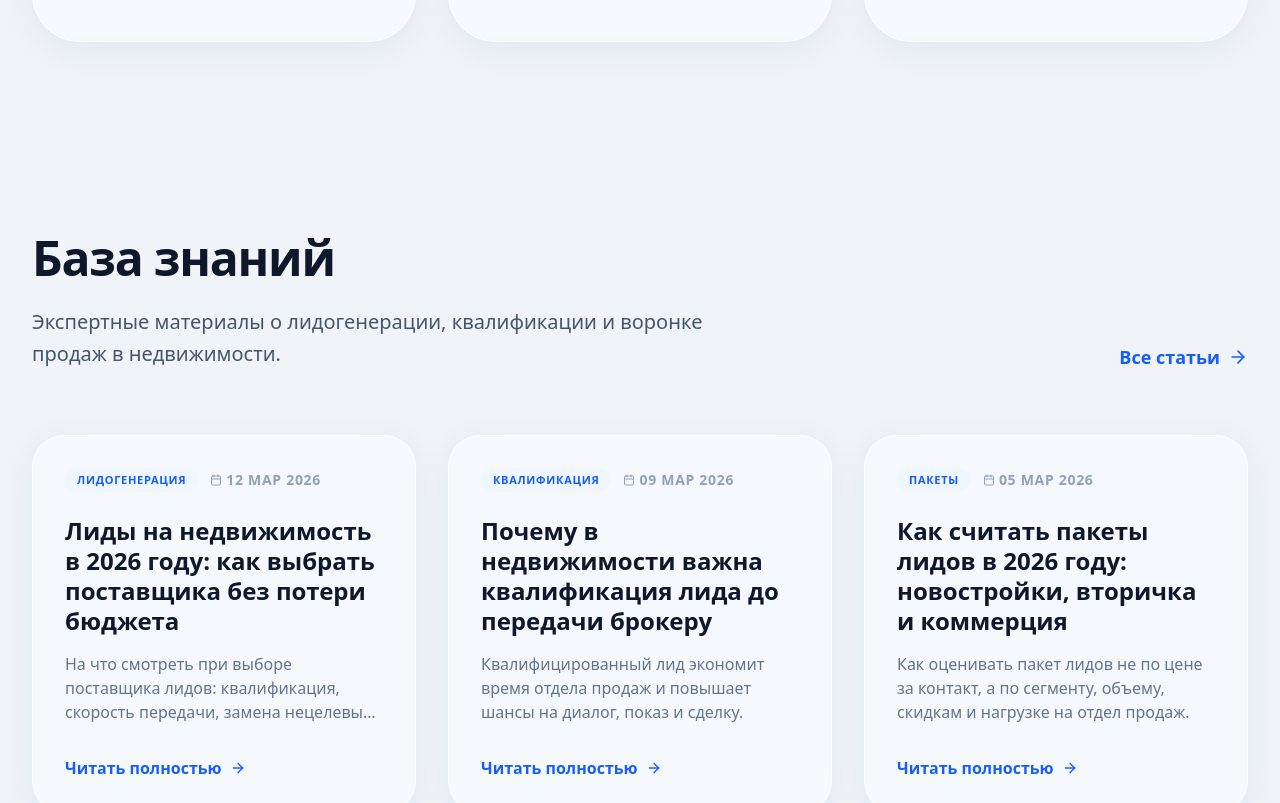
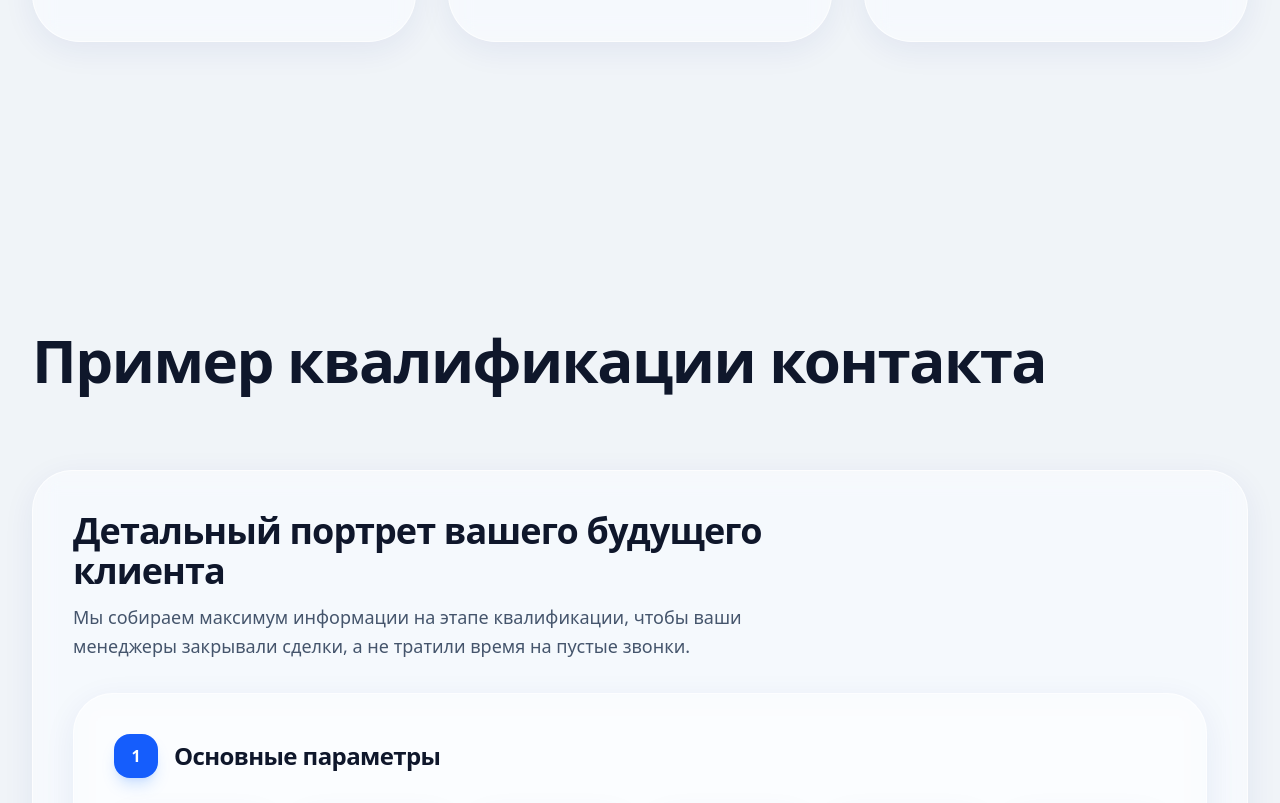
Before and after one commit to Maksimka7878/dmlead, a React (Vite) app: page / in a window 1280 px wide. Shown: the part 5897-6700 px from the top of the page. Built offline with nearby package versions, Linux system fonts and the light colour scheme.

Commit message:
Remove blog preview section from homepage per user request

```diff
--- a/pages/HomePage.tsx
+++ b/pages/HomePage.tsx
@@ -1,7 +1,6 @@
 import React from 'react';
-import { PhoneCall, Check, MessageCircleQuestionMark, Send, UserX, ClipboardCheck, Zap, BookOpen, Calendar, ArrowRight } from 'lucide-react';
+import { PhoneCall, Check, MessageCircleQuestionMark, Send, UserX, ClipboardCheck, Zap, ArrowRight } from 'lucide-react';
 import { Link } from 'react-router-dom';
-import { ARTICLES } from '../data/articles';
 import { PRICING_DATA, GUARANTEES, PROCESS_STEPS } from '../constants';
 import SEO from '../components/SEO';
 import Calculator from '../components/Calculator';
@@ -280,55 +279,6 @@ const HomePage = () => {
                     </div>
                 </div>
             </section>
-
-            {/* Blog Preview Section */}
-            <section className="py-24 relative overflow-hidden">
-                <div className="max-w-7xl mx-auto px-4 sm:px-6 lg:px-8">
-                    <div className="flex flex-col md:flex-row md:items-end justify-between mb-16 gap-6">
-                        <div className="max-w-2xl">
-                            <h2 className="text-4xl md:text-5xl font-black text-slate-900 mb-6 tracking-tight">База знаний</h2>
-                            <p className="text-xl text-slate-600 font-medium leading-relaxed">
-                                Экспертные материалы о лидогенерации, квалификации и воронке продаж в недвижимости.
-                            </p>
-                        </div>
-                        <Link
-                            to="/articles"
-                            className="inline-flex items-center gap-2 text-blue-600 hover:text-blue-700 font-bold text-lg transition-colors group"
-                        >
-                            Все статьи
-                            <ArrowRight className="w-5 h-5 group-hover:translate-x-1 transition-transform" />
-                        </Link>
-                    </div>
-
-                    <div className="grid grid-cols-1 md:grid-cols-2 lg:grid-cols-3 gap-8">
-                        {ARTICLES.slice(0, 3).map((article) => (
-                            <Link
-                                key={article.id}
-                                to="/articles"
-                                className="group relative liquid-glass rounded-[2rem] p-8 hover:-translate-y-1 transition-all duration-300 flex flex-col h-full bg-white/40 border-white/60 shadow-sm"
-                            >
-                                <div className="flex items-center gap-3 text-sm font-bold text-slate-400 mb-6 uppercase tracking-wider">
-                                    <span className="bg-blue-50 text-blue-600 px-3 py-1 rounded-full uppercase text-[11px]">{article.category}</span>
-                                    <div className="flex items-center gap-1">
-                                        <Calendar className="w-3 h-3" />
-                                        {article.date}
-                                    </div>
-                                </div>
-                                <h3 className="text-2xl font-bold text-slate-900 mb-4 group-hover:text-blue-600 transition-colors leading-tight">
-                                    {article.title}
-                                </h3>
-                                <p className="text-slate-500 font-medium mb-8 flex-grow line-clamp-3">
-                                    {article.summary}
-                                </p>
-                                <div className="flex items-center gap-2 text-blue-600 font-bold group-hover:gap-3 transition-all">
-                                    Читать полностью
-                                    <ArrowRight className="w-4 h-4" />
-                                </div>
-                            </Link>
-                        ))}
-                    </div>
-                </div>
-            </section>
         </>
     );
 };
```
